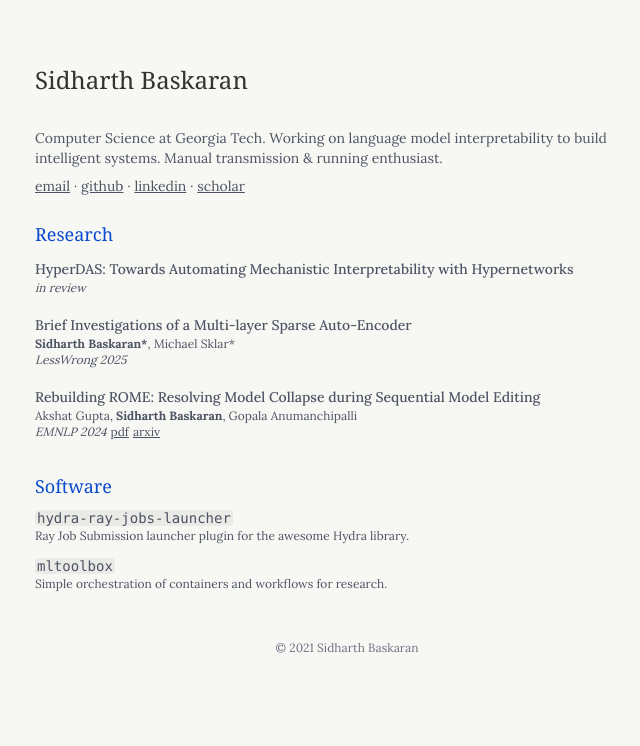
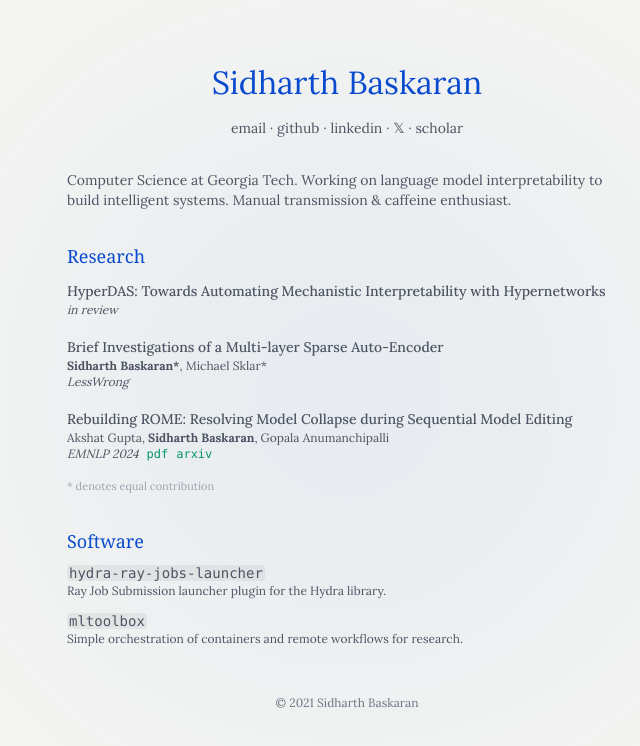
Before and after one commit to sidnb13/sidnb13.github.io, a Next.js app: page / in a window 1280 px wide. Shown: the top 746 px of the page, without its empty margins (293-933 px from the left). Built offline with nearby package versions, Linux system fonts and the light colour scheme.

Commit message:
revamp UX and add animations, interactivity

```diff
--- a/package.json
+++ b/package.json
@@ -9,6 +9,7 @@
     "lint": "next lint"
   },
   "dependencies": {
+    "framer-motion": "^11.15.0",
     "next": "^14.2.4",
     "react": "^18",
     "react-dom": "^18"
--- a/src/app/globals.css
+++ b/src/app/globals.css
@@ -2,69 +2,30 @@
 @tailwind components;
 @tailwind utilities;
 
-:root {
-    --foreground-rgb: 51, 51, 51; /* main heading in light mode */
-    --foreground-secondary-rgb: 76, 83, 98; /* #4C5362 body text in light */
-    --foreground-heading-rgb: 9, 74, 206; /* #094ACE subheadings in light */
-    --background-rgb: 247, 247, 243; /* #F7F7F3 background in light */
+.link-hover:hover {
+  opacity: 0.7;
+  transition: opacity 0.2s ease-in-out;
 }
 
-@media (prefers-color-scheme: dark) {
-    :root {
-        --foreground-rgb: 157, 188, 251; /* #9DBCFB headings in dark */
-        --foreground-secondary-rgb: 168, 175, 189; /* #A8AFBD body text in dark */
-        --foreground-heading-rgb: 157, 188, 251; /* #9DBCFB subheadings in dark */
-        --background-rgb: 23, 24, 28; /* #17181C background in dark */
-    }
+.animated-underline {
+  position: relative;
+  text-decoration: none;
 }
 
-body {
-    color: rgb(var(--foreground-secondary-rgb));
-    background: rgb(var(--background-rgb));
-    transition-property: color, background-color;
-    transition-duration: 200ms;
+.animated-underline::after {
+  content: '';
+  position: absolute;
+  width: 100%;
+  height: 1px;
+  bottom: -1px;
+  left: 0;
+  background-color: currentColor;
+  transform: scaleX(0);
+  transform-origin: right;
+  transition: transform 0.3s ease;
 }
 
-h1 {
-    color: rgb(var(--foreground-rgb));
+.animated-underline:hover::after {
+  transform: scaleX(1);
+  transform-origin: left;
 }
-
-h2 {
-    color: rgb(var(--foreground-heading-rgb));
-}
-
-@layer components {
-    .link-hover {
-        @apply transition-opacity hover:opacity-70;
-    }
-}
-
-@layer utilities {
-    .text-balance {
-        text-wrap: balance;
-    }
-}
-
-@keyframes fadeIn {
-    from {
-        opacity: 0;
-    }
-    to {
-        opacity: 1;
-    }
-}
-
-.page-fade-in {
-    animation: fadeIn 0.5s ease-in;
-}
-
-@media print {
-    .no-print {
-        display: none;
-    }
-
-    a[href]:after {
-        content: " (" attr(href) ")";
-        font-size: 0.8em;
-    }
-}
--- a/src/app/layout.tsx
+++ b/src/app/layout.tsx
@@ -1,6 +1,7 @@
 import type { Metadata } from "next";
 import { Lora, IBM_Plex_Mono } from "next/font/google";
 import "./globals.css";
+import MouseGlow from "@/components/MouseGlow";
 
 // Initialize Lora font
 const lora = Lora({
@@ -40,7 +41,12 @@ export default function RootLayout({
 }>) {
   return (
     <html lang="en" className={lora.variable}>
-      <body className={lora.className}>{children}</body>
+      <body
+        className={`${lora.className} bg-background dark:bg-dark-background text-primary-secondary dark:text-dark-secondary transition-colors duration-200`}
+      >
+        <MouseGlow />
+        {children}
+      </body>
     </html>
   );
 }
--- a/src/app/page.tsx
+++ b/src/app/page.tsx
@@ -1,20 +1,41 @@
 import ResearchProject from "../components/ResearchProject";
 import Project from "../components/Project";
+import { FadeInStagger, FadeInItem } from "../components/FadeInStagger";
 
 export default function Home() {
+  const researchProjects = [
+    {
+      title:
+        "HyperDAS: Towards Automating Mechanistic Interpretability with Hypernetworks",
+      conference: "in review",
+    },
+    {
+      title: "Brief Investigations of a Multi-layer Sparse Auto-Encoder",
+      authors: ["Sidharth Baskaran*", "Michael Sklar*"],
+      boldAuthor: "Sidharth Baskaran*",
+      conference: "LessWrong",
+    },
+    {
+      title:
+        "Rebuilding ROME: Resolving Model Collapse during Sequential Model Editing",
+      authors: ["Akshat Gupta", "Sidharth Baskaran", "Gopala Anumanchipalli"],
+      boldAuthor: "Sidharth Baskaran",
+      conference: "EMNLP 2024",
+      arxivUrl: "https://arxiv.org/abs/2403.07175",
+      pdfUrl: "https://arxiv.org/pdf/2403.07175.pdf",
+    },
+  ];
+
   return (
-    <div className="max-w-2xl mx-auto px-6 py-16 page-fade-in">
-      <h1 className="text-2xl font-serif mb-8">Sidharth Baskaran</h1>
+    <div className="max-w-2xl mx-auto px-6 py-16 animate-fade-in">
+      <h1 className="font-lora text-pretty scroll-mt-24 text-h0 text-accent-blue dark:text-blue-300 font-normal text-center mb-4">
+        Sidharth Baskaran
+      </h1>
 
-      <p className="mb-2 text-sm">
-        Computer Science at Georgia Tech. Working on language model
-        interpretability to build intelligent systems. Manual transmission &amp;
-        running enthusiast.
-      </p>
-      <p className="mb-6 text-sm">
+      <p className="mb-6 text-sm text-center">
         <a
           href="mailto:sidnbaskaran@gmail.com"
-          className="underline link-hover"
+          className="animated-underline"
           aria-label="email"
         >
           email
@@ -24,7 +45,7 @@ export default function Home() {
           href="https://github.com/sidnb13"
           target="_blank"
           rel="noopener noreferrer"
-          className="underline link-hover"
+          className="animated-underline"
         >
           github
         </a>
@@ -33,59 +54,64 @@ export default function Home() {
           href="https://linkedin.com/in/sidharth-baskaran"
           target="_blank"
           rel="noopener noreferrer"
-          className="underline link-hover"
+          className="animated-underline"
         >
           linkedin
         </a>
+        {" · "}
+          <a
+            href="https://twitter.com/sidnbaskaran"
+            target="_blank"
+            rel="noopener noreferrer"
+            className="animated-underline"
+          >
+            𝕏
+          </a>
         {" · "}
         <a
           href="https://scholar.google.com/citations?user=OHjj7lcAAAAJ"
           target="_blank"
           rel="noopener noreferrer"
-          className="underline link-hover"
+          className="animated-underline"
         >
           scholar
         </a>
       </p>
+      <p className="m-8 text-sm">
+        Computer Science at Georgia Tech. Working on language model
+        interpretability to build intelligent systems. Manual transmission &amp;
+        caffeine enthusiast.
+      </p>
 
-      <section className="mb-8">
-        <h2 className="text-lg mb-2 font-serif">Research</h2>
-        <ResearchProject
-          title="HyperDAS: Towards Automating Mechanistic Interpretability with Hypernetworks"
-          conference="in review"
-        />
-        <ResearchProject
-          title="Brief Investigations of a Multi-layer Sparse Auto-Encoder"
-          authors={["Sidharth Baskaran*", "Michael Sklar*"]}
-          boldAuthor="Sidharth Baskaran*"
-          conference="LessWrong 2025"
-        />
-        <ResearchProject
-          title="Rebuilding ROME: Resolving Model Collapse during Sequential Model Editing"
-          authors={[
-            "Akshat Gupta",
-            "Sidharth Baskaran",
-            "Gopala Anumanchipalli",
-          ]}
-          boldAuthor="Sidharth Baskaran"
-          conference="EMNLP 2024"
-          arxivUrl="https://arxiv.org/abs/2403.07175"
-          pdfUrl="https://arxiv.org/pdf/2403.07175.pdf"
-        />
-        {/* Add more ResearchProject components as needed */}
+      <section className="m-8">
+        <h2 className="text-lg mb-2 font-serif text-primary-heading dark:text-dark-heading hover:translate-x-1 transition-transform duration-200">
+          Research
+        </h2>
+        <FadeInStagger>
+          {researchProjects.map((project) => (
+            <FadeInItem key={project.title}>
+              <ResearchProject {...project} />
+            </FadeInItem>
+          ))}
+        </FadeInStagger>
+        <p className="text-[11px] text-gray-400 dark:text-gray-500">
+          * denotes equal contribution
+        </p>
       </section>
 
-      <section className="mb-8">
-        <h2 className="text-lg mb-2 font-serif">Software</h2>
+      <section className="m-8">
+        <h2 className="text-lg mb-2 font-serif text-primary-heading dark:text-dark-heading hover:translate-x-1 transition-transform duration-200">
+          Software
+        </h2>
         <ul className="text-sm space-y-2">
           <Project
             name="hydra-ray-jobs-launcher"
-            description="Ray Job Submission launcher plugin for the awesome Hydra library."
+            description="Ray Job Submission launcher plugin for the Hydra library."
             githubUrl="https://github.com/sidnb13/hydra/tree/main/plugins/hydra_ray_jobs_launcher"
           />
           <Project
             name="mltoolbox"
-            description="Simple orchestration of containers and workflows for research."
+            description="Simple orchestration of containers and remote workflows for research."
             githubUrl="https://github.com/sidnb13/toolbox"
           />
         </ul>
--- /dev/null
+++ b/src/components/FadeInStagger.tsx
@@ -0,0 +1,29 @@
+"use client";
+import { motion } from "framer-motion";
+
+export const FadeInStagger = ({ children }: { children: React.ReactNode }) => {
+  return (
+    <motion.div
+      initial="hidden"
+      animate="visible"
+      variants={{
+        visible: { transition: { staggerChildren: 0.1 } },
+      }}
+    >
+      {children}
+    </motion.div>
+  );
+};
+
+export const FadeInItem = ({ children }: { children: React.ReactNode }) => {
+  return (
+    <motion.div
+      variants={{
+        hidden: { opacity: 0, y: 10 },
+        visible: { opacity: 1, y: 0 },
+      }}
+    >
+      {children}
+    </motion.div>
+  );
+};
--- /dev/null
+++ b/src/components/MouseGlow.tsx
@@ -0,0 +1,35 @@
+"use client";
+import { useState, useEffect } from "react";
+
+export default function MouseGlow() {
+  const [mousePos, setMousePos] = useState({
+    x: typeof window !== "undefined" ? window.innerWidth / 2 : 0,
+    y: typeof window !== "undefined" ? window.innerHeight / 2 : 0,
+  });
+
+  useEffect(() => {
+    setMousePos({
+      x: window.innerWidth / 2,
+      y: window.innerHeight / 2,
+    });
+
+    const handleMouseMove = (e: MouseEvent) => {
+      setMousePos({ x: e.clientX, y: e.clientY });
+    };
+
+    window.addEventListener("mousemove", handleMouseMove);
+    return () => window.removeEventListener("mousemove", handleMouseMove);
+  }, []);
+
+  return (
+    <div aria-hidden="true" className="fixed inset-0 -z-10 pointer-events-none">
+      <div
+        className="absolute w-[600px] h-[600px] blur-[150px] opacity-[0.07] dark:opacity-[0.03] bg-primary-heading dark:bg-dark-heading transition-opacity duration-300"
+        style={{
+          transform: `translate(${mousePos.x - 300}px, ${mousePos.y - 300}px)`,
+          transition: "transform 0.8s cubic-bezier(0.075, 0.82, 0.165, 1)",
+        }}
+      />
+    </div>
+  );
+}
--- a/src/components/ResearchProject.tsx
+++ b/src/components/ResearchProject.tsx
@@ -33,12 +33,22 @@ const ResearchProject: React.FC<ResearchProjectProps> = ({
         {(pdfUrl || arxivUrl) && (
           <span className="ml-1">
             {pdfUrl && (
-              <a href={pdfUrl} className="underline mr-1 link-hover">
+              <a
+                href={pdfUrl}
+                target="_blank"
+                className="font-mono mx-1 text-emerald-600 dark:text-emerald-400
+                  hover:opacity-80 transition-opacity"
+              >
                 pdf
               </a>
             )}
             {arxivUrl && (
-              <a href={arxivUrl} className="underline link-hover">
+              <a
+                href={arxivUrl}
+                target="_blank"
+                className="font-mono mx-1 text-emerald-600 dark:text-emerald-400
+                  hover:opacity-80 transition-opacity"
+              >
                 arxiv
               </a>
             )}
```
Also changed, not shown: tailwind.config.ts (+39 -4 lines), 1 other file (tests, documents, lock files or other folders).
